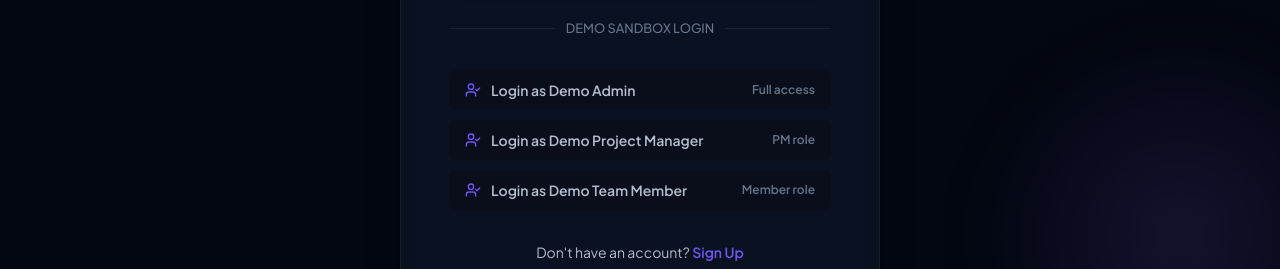
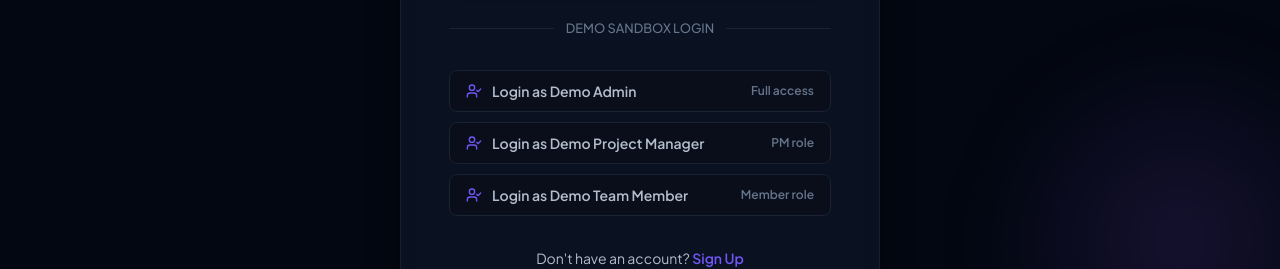
Before and after one commit to md-nasim-mondal/task-collaboration-system, a Next.js app in the folder client/: page /login in a window 1280 px wide. Shown: the part 500-769 px from the top of the page. Built offline with nearby package versions, Linux system fonts and the light colour scheme; no server answers.

Commit message:
feat: initialize global CSS with design tokens, custom components, and Tailwind configuration

```diff
--- a/client/src/app/globals.css
+++ b/client/src/app/globals.css
@@ -5,82 +5,84 @@
 @tailwind components;
 @tailwind utilities;
 
+/* ============================================================
+   CSS CUSTOM PROPERTIES (Design Tokens)
+   ============================================================ */
 :root {
   /* Font Families */
   --font-sans: 'Plus Jakarta Sans', -apple-system, BlinkMacSystemFont, "Segoe UI", Roboto, Helvetica, Arial, sans-serif;
   --font-display: 'Outfit', sans-serif;
 
-  /* HSL Tailored Colors (Light Mode) */
-  --bg-primary: 0 0% 97%;
-  --bg-secondary: 0 0% 100%;
-  --bg-tertiary: 220 14% 96%;
-  --border-color: 220 13% 91%;
+  /* HSL Color Palette — Light Mode */
+  --bg-primary:    0 0% 97%;
+  --bg-secondary:  0 0% 100%;
+  --bg-tertiary:   220 14% 96%;
+  --border-color:  220 13% 91%;
 
-  --text-primary: 224 71% 4%;
+  --text-primary:   224 71% 4%;
   --text-secondary: 220 9% 46%;
-  --text-muted: 220 9% 70%;
+  --text-muted:     220 9% 70%;
 
-  --primary: 250 89% 65%; /* Indigo Premium */
-  --primary-hover: 250 89% 58%;
+  --primary:            250 89% 65%; /* Indigo Premium */
+  --primary-hover:      250 89% 58%;
   --primary-foreground: 0 0% 100%;
 
   --accent: 262 89% 65%; /* Violet Gradient Accent */
 
-  --success: 142 71% 45%; /* Emerald */
+  --success:            142 71% 45%; /* Emerald */
   --success-foreground: 0 0% 100%;
-  --warning: 38 92% 50%; /* Amber */
+  --warning:            38 92% 50%;  /* Amber */
   --warning-foreground: 0 0% 100%;
-  --danger: 0 84% 60%; /* Rose */
-  --danger-foreground: 0 0% 100%;
+  --danger:             0 84% 60%;   /* Rose */
+  --danger-foreground:  0 0% 100%;
 
-  --shadow-sm: 0 1px 2px 0 rgba(0, 0, 0, 0.05);
-  --shadow-md: 0 4px 6px -1px rgba(0, 0, 0, 0.08), 0 2px 4px -2px rgba(0, 0, 0, 0.08);
-  --shadow-lg: 0 10px 15px -3px rgba(0, 0, 0, 0.08), 0 4px 6px -4px rgba(0, 0, 0, 0.08);
+  /* Shadows */
+  --shadow-sm:    0 1px 2px 0 rgba(0, 0, 0, 0.05);
+  --shadow-md:    0 4px 6px -1px rgba(0, 0, 0, 0.08), 0 2px 4px -2px rgba(0, 0, 0, 0.08);
+  --shadow-lg:    0 10px 15px -3px rgba(0, 0, 0, 0.08), 0 4px 6px -4px rgba(0, 0, 0, 0.08);
   --shadow-glass: 0 8px 32px 0 rgba(31, 38, 135, 0.04);
 
-  --glass-bg: rgba(255, 255, 255, 0.7);
+  /* Glassmorphism */
+  --glass-bg:     rgba(255, 255, 255, 0.7);
   --glass-border: rgba(255, 255, 255, 0.4);
 
-  --radius-sm: 8px;
-  --radius-md: 12px;
-  --radius-lg: 16px;
+  /* Border Radii */
+  --radius-sm:   8px;
+  --radius-md:   12px;
+  --radius-lg:   16px;
   --radius-full: 9999px;
 
-  --transition-fast: 0.15s cubic-bezier(0.4, 0, 0.2, 1);
+  /* Transition Curves */
+  --transition-fast:   0.15s cubic-bezier(0.4, 0, 0.2, 1);
   --transition-normal: 0.25s cubic-bezier(0.4, 0, 0.2, 1);
-  --transition-slow: 0.4s cubic-bezier(0.4, 0, 0.2, 1);
+  --transition-slow:   0.4s  cubic-bezier(0.4, 0, 0.2, 1);
 }
 
+/* Dark Mode Overrides */
 [data-theme="dark"] {
-  /* HSL Tailored Colors (Dark Mode - Premium Slate/Navy) */
-  --bg-primary: 224 71% 4%;
+  --bg-primary:   224 71% 4%;
   --bg-secondary: 222 47% 7%;
-  --bg-tertiary: 217 33% 12%;
+  --bg-tertiary:  217 33% 12%;
   --border-color: 217 33% 15%;
 
-  --text-primary: 210 40% 98%;
+  --text-primary:   210 40% 98%;
   --text-secondary: 215 20% 75%;
-  --text-muted: 215 16% 47%;
+  --text-muted:     215 16% 47%;
 
-  --primary: 250 89% 65%;
+  --primary:       250 89% 65%;
   --primary-hover: 250 89% 70%;
 
   --shadow-glass: 0 8px 32px 0 rgba(0, 0, 0, 0.37);
 
-  --glass-bg: rgba(15, 23, 42, 0.65);
+  --glass-bg:     rgba(15, 23, 42, 0.65);
   --glass-border: rgba(255, 255, 255, 0.05);
 }
 
-/* Core Reset */
-*, *::before, *::after {
-  box-sizing: border-box;
-  padding: 0;
-  margin: 0;
-}
-
+/* ============================================================
+   BASE LAYER EXTENSIONS (on top of Tailwind Preflight)
+   ============================================================ */
+@layer base {
   html, body {
-  max-width: 100vw;
-  overflow-x: hidden;
     font-family: var(--font-sans);
     background-color: hsl(var(--bg-primary));
     color: hsl(var(--text-primary));
@@ -89,62 +91,40 @@ html, body {
     -moz-osx-font-smoothing: grayscale;
     transition: background-color var(--transition-normal), color var(--transition-normal);
   }
-
-a {
-  color: inherit;
-  text-decoration: none;
 }
 
-button, input, textarea, select {
-  font-family: inherit;
-  font-size: inherit;
-  color: inherit;
-  background: none;
-  border: none;
-  outline: none;
-}
+/* ============================================================
+   PREMIUM SCROLLBARS
+   ============================================================ */
+::-webkit-scrollbar        { width: 8px; height: 8px; }
+::-webkit-scrollbar-track  { background: transparent; }
+::-webkit-scrollbar-thumb  { background: hsl(var(--border-color)); border-radius: var(--radius-full); }
+::-webkit-scrollbar-thumb:hover { background: hsl(var(--text-muted)); }
 
-/* Premium Scrollbars */
-::-webkit-scrollbar {
-  width: 8px;
-  height: 8px;
-}
-
-::-webkit-scrollbar-track {
-  background: transparent;
-}
-
-::-webkit-scrollbar-thumb {
-  background: hsl(var(--border-color));
-  border-radius: var(--radius-full);
-}
-
-::-webkit-scrollbar-thumb:hover {
-  background: hsl(var(--text-muted));
-}
-
-/* Utility Animations */
+/* ============================================================
+   ANIMATIONS
+   ============================================================ */
 @keyframes fadeIn {
   from { opacity: 0; transform: translateY(10px); }
-  to { opacity: 1; transform: translateY(0); }
+  to   { opacity: 1; transform: translateY(0); }
 }
 
 @keyframes pulseBorder {
-  0% { box-shadow: 0 0 0 0 rgba(99, 102, 241, 0.4); }
-  70% { box-shadow: 0 0 0 6px rgba(99, 102, 241, 0); }
-  100% { box-shadow: 0 0 0 0 rgba(99, 102, 241, 0); }
+  0%   { box-shadow: 0 0 0 0   rgba(99, 102, 241, 0.4); }
+  70%  { box-shadow: 0 0 0 6px rgba(99, 102, 241, 0); }
+  100% { box-shadow: 0 0 0 0   rgba(99, 102, 241, 0); }
 }
 
 @keyframes slideInRight {
   from { transform: translateX(100%); opacity: 0; }
-  to { transform: translateX(0); opacity: 1; }
+  to   { transform: translateX(0);    opacity: 1; }
 }
 
-.animate-fade-in {
-  animation: fadeIn var(--transition-normal) forwards;
-}
+/* ============================================================
+   COMPONENT CLASSES
+   ============================================================ */
 
-/* Micro-interaction Helper Classes */
+/* Glassmorphic card surface */
 .glass-panel {
   background: var(--glass-bg);
   border: 1px solid var(--glass-border);
@@ -161,6 +141,7 @@ button, input, textarea, select {
   border-color: hsl(var(--primary) / 0.15);
 }
 
+/* Gradient utilities */
 .gradient-text {
   background: linear-gradient(135deg, hsl(var(--primary)), hsl(var(--accent)));
   -webkit-background-clip: text;
@@ -174,13 +155,14 @@ button, input, textarea, select {
   color: hsl(var(--primary-foreground));
 }
 
-/* Common Layout Components */
+/* Dashboard grid */
 .dashboard-grid {
   display: grid;
   grid-template-columns: repeat(auto-fit, minmax(240px, 1fr));
   gap: 24px;
 }
 
+/* Responsive table wrapper */
 .responsive-table-container {
   width: 100%;
   overflow-x: auto;
@@ -188,6 +170,7 @@ button, input, textarea, select {
   border: 1px solid hsl(var(--border-color));
 }
 
+/* Status / priority badges */
 .badge {
   display: inline-flex;
   align-items: center;
@@ -199,15 +182,16 @@ button, input, textarea, select {
   text-transform: capitalize;
 }
 
-.badge-todo { background: hsl(var(--border-color)); color: hsl(var(--text-secondary)); }
-.badge-progress { background: hsl(var(--primary) / 0.1); color: hsl(var(--primary)); }
-.badge-completed { background: hsl(var(--success) / 0.1); color: hsl(var(--success)); }
+.badge-todo      { background: hsl(var(--border-color));      color: hsl(var(--text-secondary)); }
+.badge-progress  { background: hsl(var(--primary) / 0.1);     color: hsl(var(--primary)); }
+.badge-completed { background: hsl(var(--success) / 0.1);     color: hsl(var(--success)); }
+.badge-high      { background: hsl(var(--danger)  / 0.1);     color: hsl(var(--danger)); }
+.badge-medium    { background: hsl(var(--warning) / 0.1);     color: hsl(var(--warning)); }
+.badge-low       { background: hsl(var(--success) / 0.1);     color: hsl(var(--success)); }
 
-.badge-high { background: hsl(var(--danger) / 0.1); color: hsl(var(--danger)); }
-.badge-medium { background: hsl(var(--warning) / 0.1); color: hsl(var(--warning)); }
-.badge-low { background: hsl(var(--success) / 0.1); color: hsl(var(--success)); }
-
-/* Premium Input Autofill Style overrides */
+/* ============================================================
+   AUTOFILL OVERRIDE (prevent browser chrome from breaking UI)
+   ============================================================ */
 input:-webkit-autofill,
 input:-webkit-autofill:hover,
 input:-webkit-autofill:focus,
@@ -217,5 +201,4 @@ input:-webkit-autofill:active {
   -webkit-text-fill-color: hsl(var(--text-primary)) !important;
   transition: background-color 5000s ease-in-out 0s;
   box-shadow: inset 0 0 20px 20px transparent;
-  padding: 12px 0 !important;
 }
```
Lines whose indentation alone changed are shown as unchanged.
